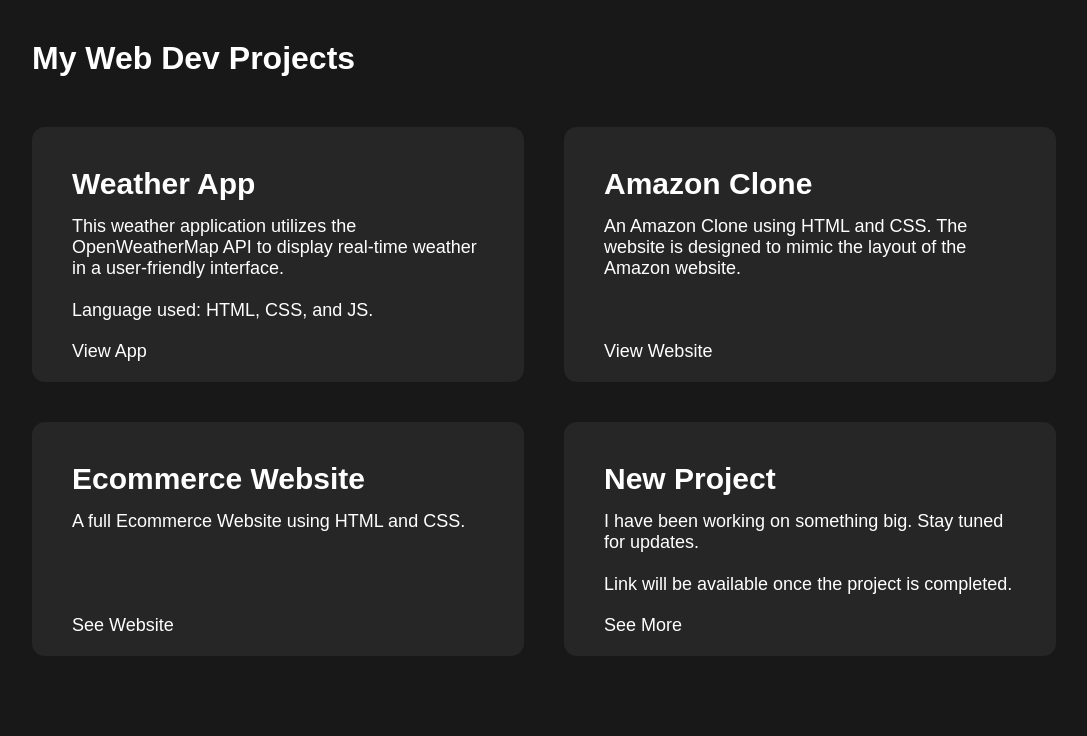
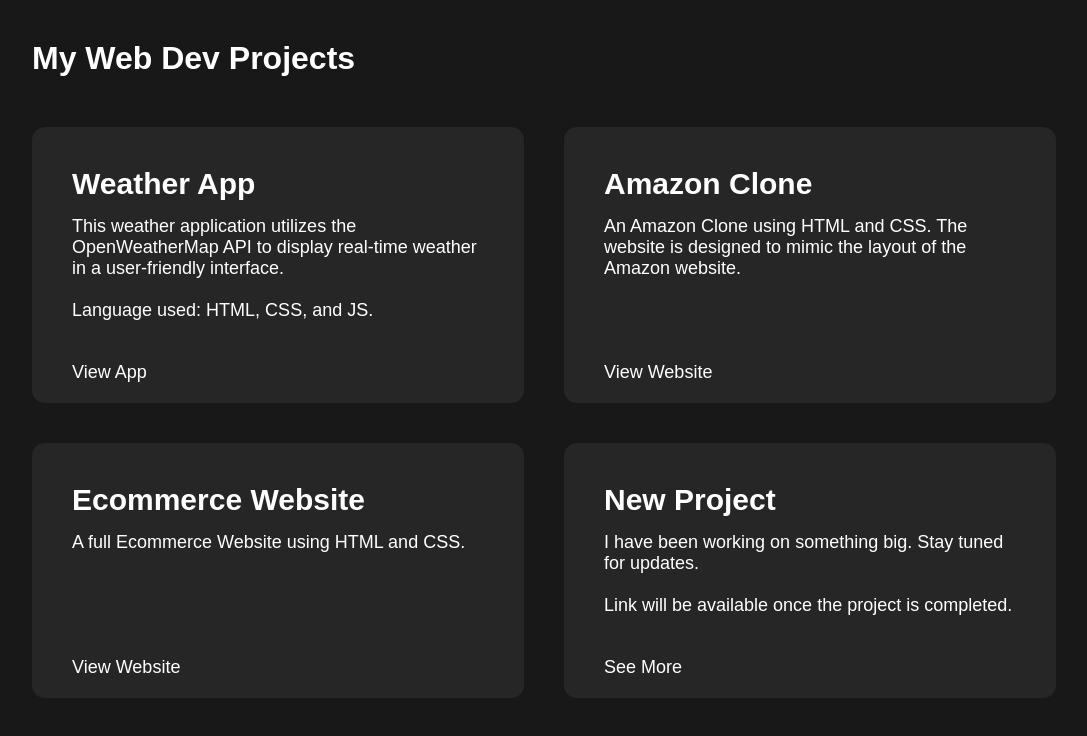
Before and after one commit to kmsmeng/Portfolio_Website, a plain HTML site: page mywork.html in a window 1280 px wide. Shown: the whole page, without its empty margins (96-1183 px from the left). Drawn offline with Linux system fonts and the light colour scheme.

Commit message:
Update mywork.html

```diff
--- a/mywork.html
+++ b/mywork.html
@@ -20,7 +20,7 @@
                         This weather application utilizes the OpenWeatherMap API to
                         display real-time weather in a user-friendly interface. <br><br>
                         Language used: HTML, CSS, and JS.
-                        <br><br>
+                        <br><br> <br>
                     </p>
                     <a href="web_dev_projects/Weather App/" target="_blank">View App</a>
                 </div>
@@ -30,7 +30,7 @@
                     <p>
                         An Amazon Clone using  HTML and CSS. The website is
                         designed to mimic the layout of the Amazon website.
-                        <br><br>
+                        <br><br><br>
                     </p>
                     <a href="web_dev_projects/Amazon clone/" target="_blank">View Website</a>
                 </div>
@@ -40,9 +40,10 @@
                     <p>
                         A full Ecommerce Website using
                         HTML and CSS.
+                        <br><br>
                     </p>
                     <br>
-                    <a href="" target="_blank">See Website</a>
+                    <a href="" target="_blank">View Website</a>
                 </div>
 
                 <div>
@@ -51,7 +52,7 @@
                         I have been working on something big. Stay tuned for updates.
                         <br> <br>
                         Link will be available once the project is completed.
-                        <br><br>
+                        <br><br> <br>
                     </p>
                     <a href="">See More</a>
                 </div>
```
